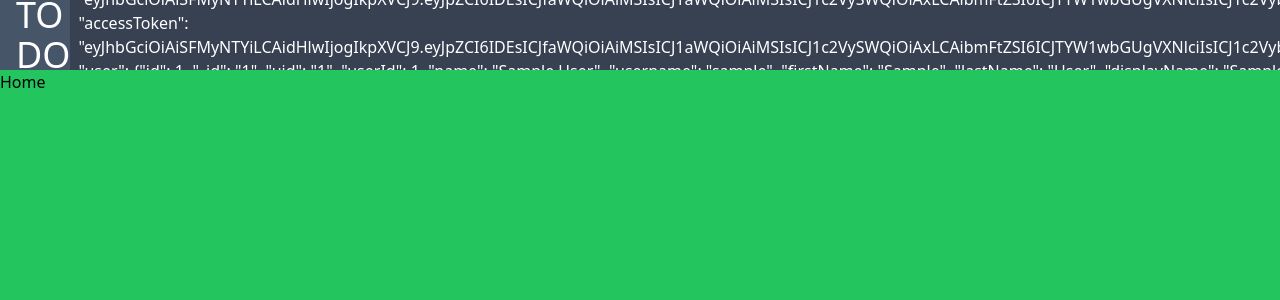
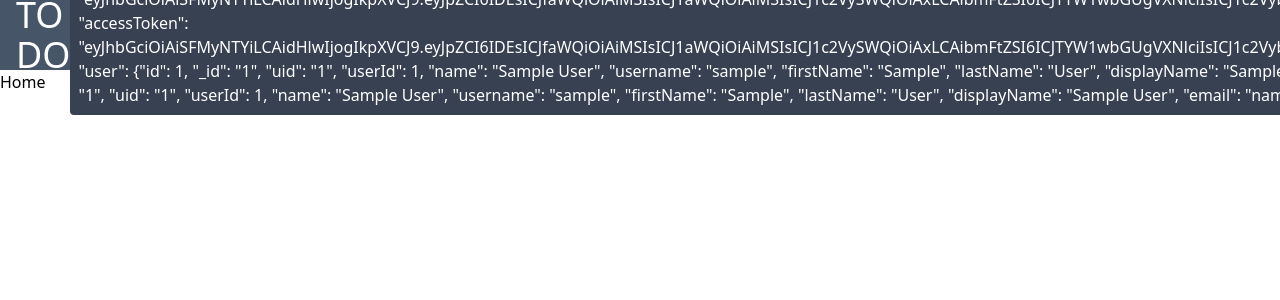
Before and after one commit to MANJU4050/TODO, a React (Vite) app: page / in a window 1280 px wide. Shown: the top 300 px of the page. Built offline with nearby package versions, Linux system fonts and the light colour scheme; sample sign-in values are in the browser's storage.

Commit message:
remove bg

```diff
--- a/src/components/layout/index.tsx
+++ b/src/components/layout/index.tsx
@@ -6,7 +6,7 @@ const Layout = () => {
     return (
         <div className='h-screen flex flex-col'>
             <Header />
-            <div className="flex-1 overflow-auto bg-green-500">
+            <div className="flex-1 overflow-auto">
                 <Outlet />
             </div>
         </div>
```
